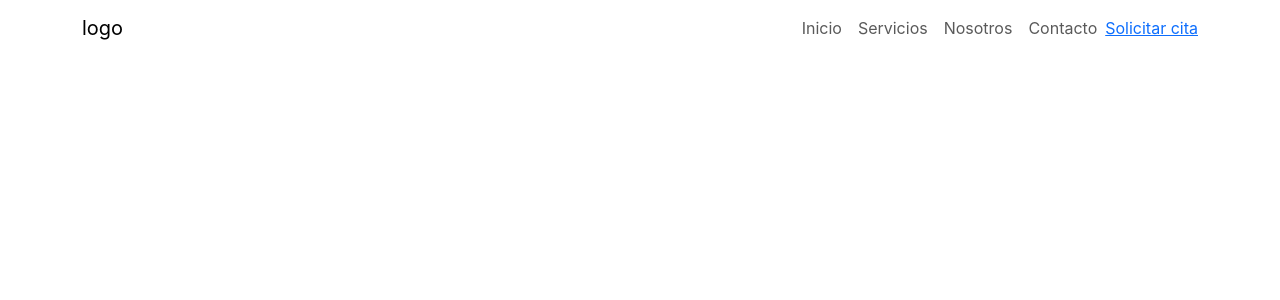
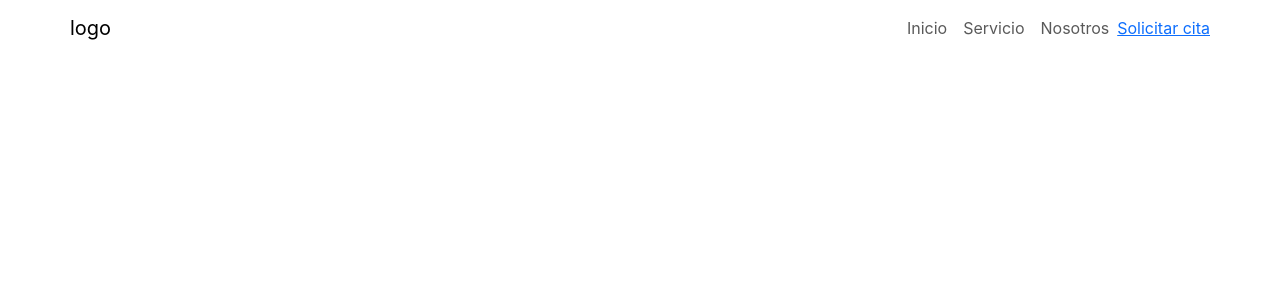
Before and after one commit to MarianoGarciaGz/clinic-app, a React (Create React App) app: page / in a window 1280 px wide. Shown: the top 300 px of the page. Built offline with nearby package versions, Linux system fonts and the light colour scheme; a web font is replaced by a local one.

Commit message:
component atomic navlinks

```diff
--- /dev/null
+++ b/src/components/atoms/Navlink.jsx
@@ -0,0 +1,13 @@
+import React from 'react'
+
+const Navlink = ({ title }) => {
+    return (
+        <li className="Nav-li nav-item">
+            <a className="Nav-a nav-link" href="#contact">
+                {title}
+            </a>
+        </li>
+    )
+}
+
+export default Navlink
--- a/src/components/layout/Header.jsx
+++ b/src/components/layout/Header.jsx
@@ -1,10 +1,11 @@
 import React from 'react'
+import Navlink from '../atoms/Navlink'
+import { Link } from 'react-router-dom'
 
 const Header = () => {
     return (
         <header className="Header sticky-top">
             <nav className="Header-nav Nav container navbar navbar-expand-lg">
-                <div className="container-fluid">
                 <a className="Nav-logo navbar-brand" href="#">
                     logo
                 </a>
@@ -21,30 +22,11 @@ const Header = () => {
                 </button>
                 <div className="Nav-collapse collapse navbar-collapse" id="navbarNav">
                     <ul className="Nav-ul navbar-nav ms-auto">
-                            <li className="Nav-li nav-item">
-                                <a className="Nav-a nav-link" href="/about.html">
-                                    Inicio
-                                </a>
-                            </li>
-                            <li className="Nav-li nav-item">
-                                <a className="Nav-a nav-link" href="/about.html">
-                                    Servicios
-                                </a>
-                            </li>
-                            <li className="Nav-li nav-item">
-                                <a className="Nav-a nav-link" href="/products.html">
-                                    Nosotros
-                                </a>
-                            </li>
-                            <li className="Nav-li nav-item">
-                                <a className="Nav-a nav-link" href="#contact">
-                                    Contacto
-                                </a>
-                            </li>
+                        <Navlink title="Inicio"></Navlink>
+                        <Navlink title="Servicio"></Navlink>
+                        <Navlink title="Nosotros"></Navlink>
                     </ul>
-
                     <a className="btn-primary">Solicitar cita</a>
-                    </div>
                 </div>
             </nav>
         </header>
```
Lines whose indentation alone changed are shown as unchanged.
